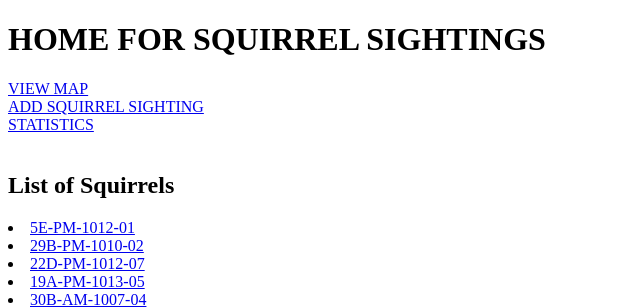
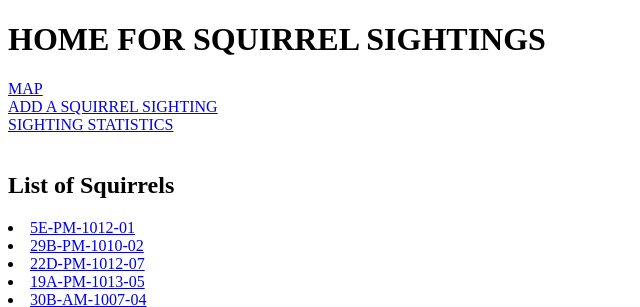
Before and after one commit to xiaojin201908/squirrel2, a Django app: page /sightings/ in a window 1280 px wide. Shown: the top 307 px of the page, without its empty margins (0-640 px from the left). Run offline with Django 3.2, Linux system fonts and the light colour scheme; data comes from the database, SQL or seed files in the repository.

Commit message:
Update all_list.html

```diff
--- a/sightings/templates/sightings/all_list.html
+++ b/sightings/templates/sightings/all_list.html
@@ -4,9 +4,9 @@
 
 
 <h1> HOME FOR SQUIRREL SIGHTINGS </h1>
-<a href = "/map/">VIEW MAP </a><br>
-<a href = "add/">ADD SQUIRREL SIGHTING </a><br>
-<a href ="stats/"> STATISTICS </a><br>
+<a href = "/map/">MAP </a><br>
+<a href = "add/">ADD A SQUIRREL SIGHTING </a><br>
+<a href ="stats/"> SIGHTING STATISTICS </a><br>
 </br>
 
 <h2> List of Squirrels </h2>
```
